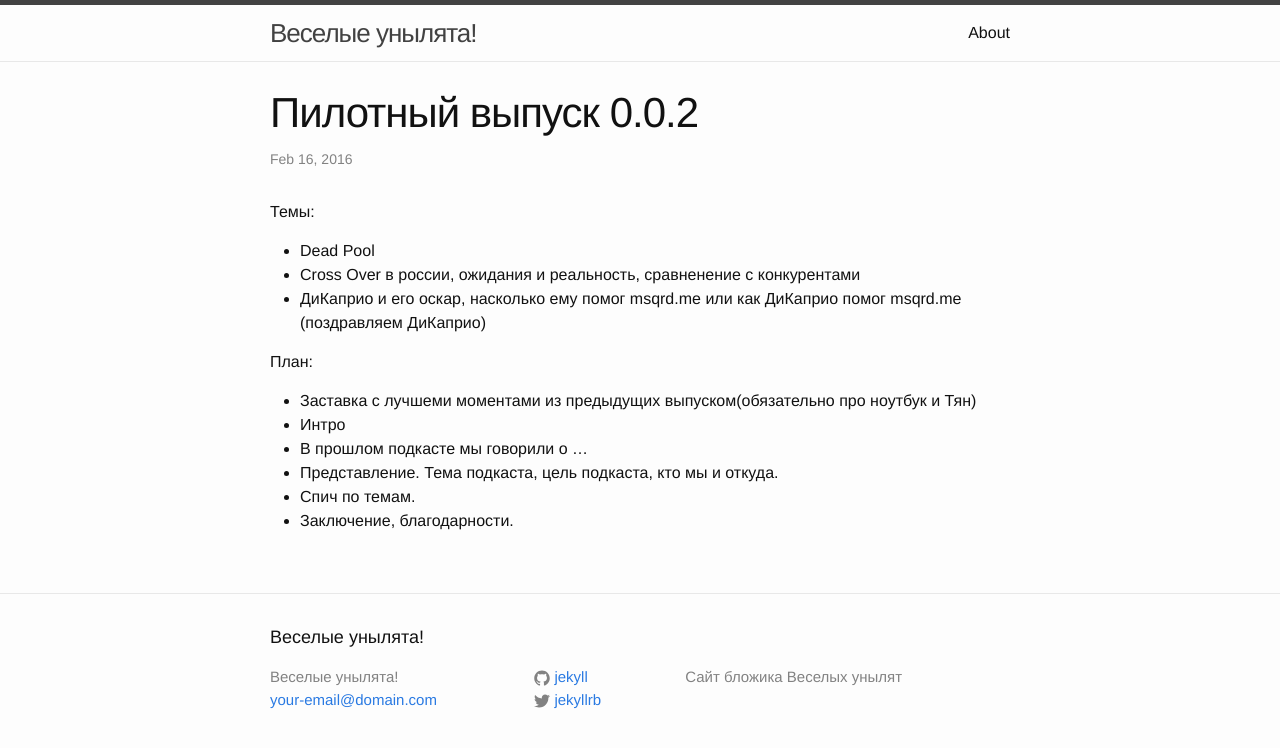
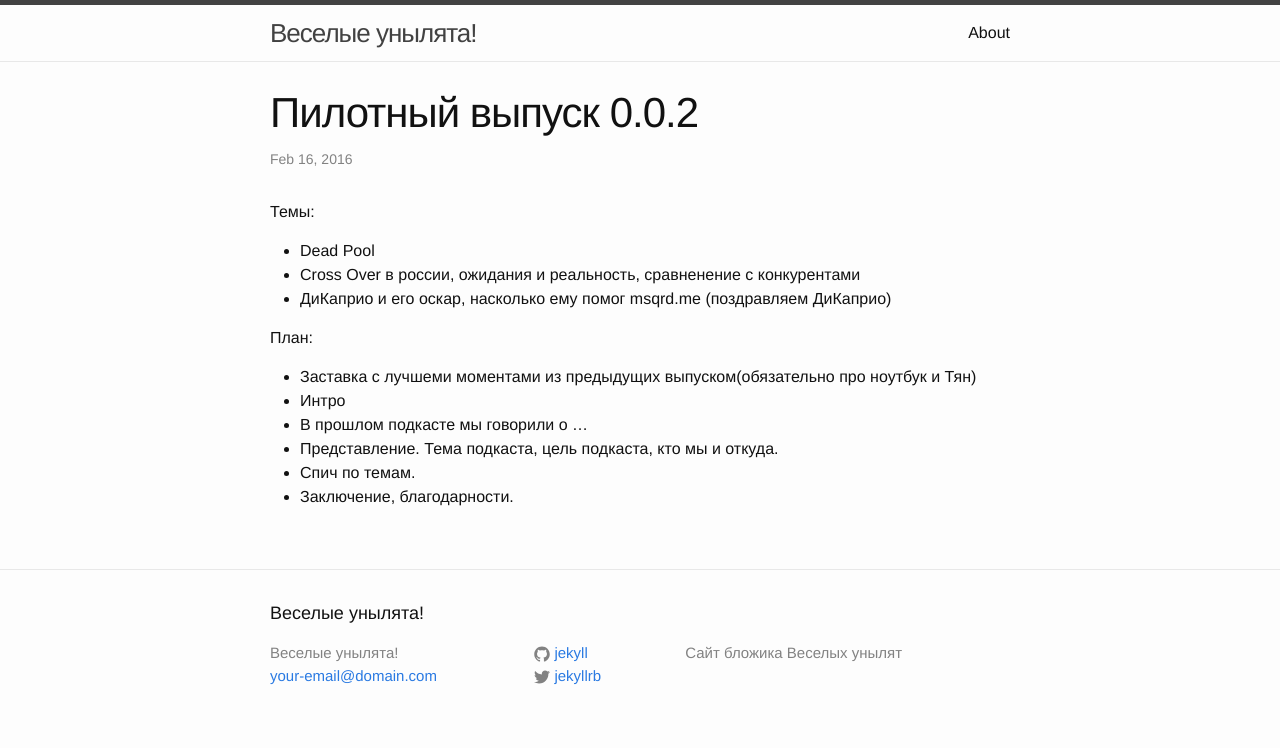
Before and after one commit to unylyata/unylyata.github.io, a Jekyll site: the page built from _posts/2016-02-16-podcast-0.0.2.markdown, in a window 1280 px wide. Shown: the top 748 px of the page. Built offline with Jekyll 4.4.1, drawn with Linux system fonts in a browser that asks for light colours; comment, search, counter and statistics services are not loaded.

Commit message:
Update 2016-02-16-podcast-0.0.2.markdown

```diff
--- a/_posts/2016-02-16-podcast-0.0.2.markdown
+++ b/_posts/2016-02-16-podcast-0.0.2.markdown
@@ -10,7 +10,7 @@ comments: true
 
 - Dead Pool
 - Cross Over в россии, ожидания и реальность, сравненение с конкурентами
-- ДиКаприо и его оскар, насколько ему помог msqrd.me или как ДиКаприо помог msqrd.me (поздравляем ДиКаприо)
+- ДиКаприо и его оскар, насколько ему помог msqrd.me (поздравляем ДиКаприо)
 
 
 План:
```
